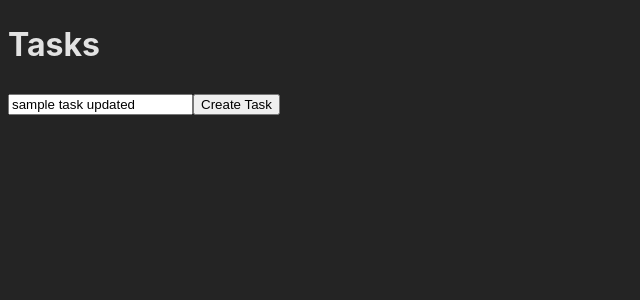
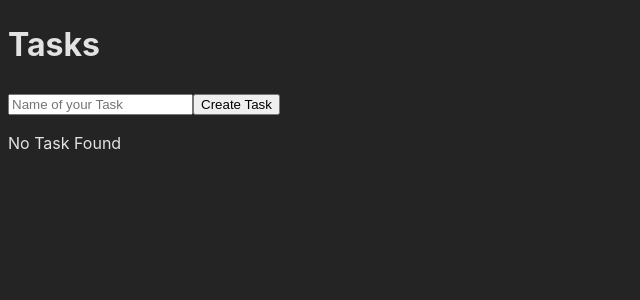
Before and after one commit to rakibul-wdp/full-stack-army, a React (Vite) app in the folder 30-frontend-3-react-functional-component/functional-component/: page /todo in a window 1280 px wide. Shown: the top 300 px of the page, without its empty margins (0-640 px from the left). Built offline with nearby package versions, Linux system fonts and the light colour scheme.

Commit message:
show task another component

```diff
--- a/30-frontend-3-react-functional-component/functional-component/src/components/tasks/CreateTasks.jsx
+++ b/30-frontend-3-react-functional-component/functional-component/src/components/tasks/CreateTasks.jsx
@@ -1,11 +1,11 @@
 import React, { useState } from 'react'
 
 const CreateTasks = ({ addNewTask }) => {
-  const [text, setText] = useState("sample task updated");
+  const [text, setText] = useState("");
 
   return (
     <div>
-      <input type="text" name="task" id="task" value={text} onChange={(event) => setText(event.target.value)} />
+      <input type="text" name="task" id="task" placeholder='Name of your Task' value={text} onChange={(event) => setText(event.target.value)} />
       <button onClick={() => {
         if (text) {
           addNewTask(text);
--- /dev/null
+++ b/30-frontend-3-react-functional-component/functional-component/src/components/tasks/ShowTasks.jsx
@@ -0,0 +1,23 @@
+import React from 'react'
+
+const ShowTasks = ({ tasks }) => {
+  return (
+    <div>
+      {
+        tasks.length > 0 ? (
+          <ol>
+            {
+              tasks.map((task) => (
+                <li key={task.id}>{task.text}</li>
+              ))
+            }
+          </ol>
+        ) : (
+          <p>No Task Found</p>
+        )
+      }
+    </div>
+  )
+}
+
+export default ShowTasks;
--- a/30-frontend-3-react-functional-component/functional-component/src/pages/MainTasks.jsx
+++ b/30-frontend-3-react-functional-component/functional-component/src/pages/MainTasks.jsx
@@ -1,6 +1,7 @@
 import React, { useState } from 'react'
 import CreateTasks from '../components/tasks/CreateTasks';
 import shortid from 'shortid';
+import ShowTasks from '../components/tasks/ShowTasks';
 
 const MainTasks = () => {
   const [tasks, setTasks] = useState([]);
@@ -21,11 +22,7 @@ const MainTasks = () => {
     <div>
       <h1>Tasks</h1>
       <CreateTasks addNewTask={addNewTask} />
-      {
-        tasks.map((task) => (
-          <h2 key={task.id}>{task.text}</h2>
-        ))
-      }
+      <ShowTasks tasks={tasks} />
     </div>
   )
 }
```
